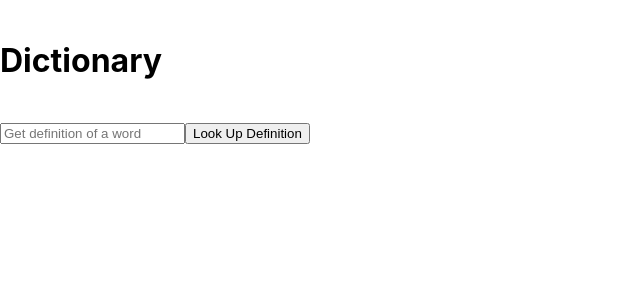
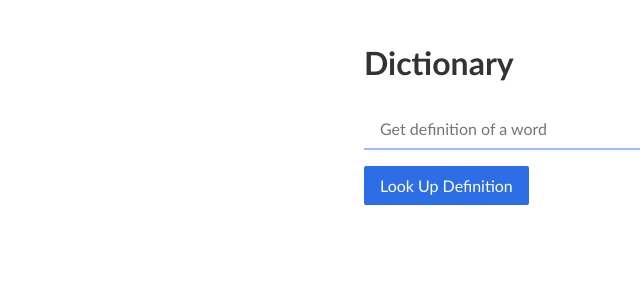
Before and after one commit to SankThomas/dictionary-app, a React (Create React App) app: page / in a window 1280 px wide. Shown: the top 300 px of the page, without its empty margins (0-640 px from the left). Built offline with nearby package versions, Linux system fonts and the light colour scheme.

Commit message:
style dictionary

```diff
--- a/src/index.css
+++ b/src/index.css
@@ -1,13 +1,71 @@
-body {
+* {
   margin: 0;
-  font-family: -apple-system, BlinkMacSystemFont, 'Segoe UI', 'Roboto', 'Oxygen',
-    'Ubuntu', 'Cantarell', 'Fira Sans', 'Droid Sans', 'Helvetica Neue',
-    sans-serif;
-  -webkit-font-smoothing: antialiased;
-  -moz-osx-font-smoothing: grayscale;
+  padding: 0;
+  box-sizing: border-box;
+  font-size: 16px;
+  font-family: "Gill Sans", "Gill Sans MT", Calibri, "Trebuchet MS", sans-serif;
 }
 
-code {
-  font-family: source-code-pro, Menlo, Monaco, Consolas, 'Courier New',
-    monospace;
+p,
+li {
+  font-size: 1.25rem;
+  line-height: 1.8;
+  color: #555;
 }
+
+h1 {
+  font-size: 2rem;
+  color: #333;
+}
+
+body {
+  padding: 1.5rem;
+  max-width: 600px;
+  margin: auto;
+}
+
+label {
+  display: block;
+  font-weight: bold;
+  margin-top: 2rem;
+}
+
+input,
+button {
+  display: block;
+  padding: 0.625rem 1rem;
+  border: none;
+  outline: none;
+  background-color: transparent;
+}
+
+input {
+  border-bottom: 2px solid #2d6ee677;
+  width: 100%;
+  margin: 0.5rem 0 1rem;
+  transition: border-bottom 0.3s ease-in-out;
+  color: #555;
+}
+
+input:focus {
+  border-bottom-color: #2d6de6;
+}
+
+button {
+  background-color: #2d6de6;
+  color: #fff;
+  border-radius: 2px;
+  transition: background-color 0.3s ease-in-out;
+  cursor: pointer;
+}
+
+button:hover {
+  background-color: #1b50b1;
+}
+
+.definition {
+  text-transform: capitalize;
+  margin-top: 1rem;
+  font-weight: bold;
+  font-size: 3rem;
+}
```
